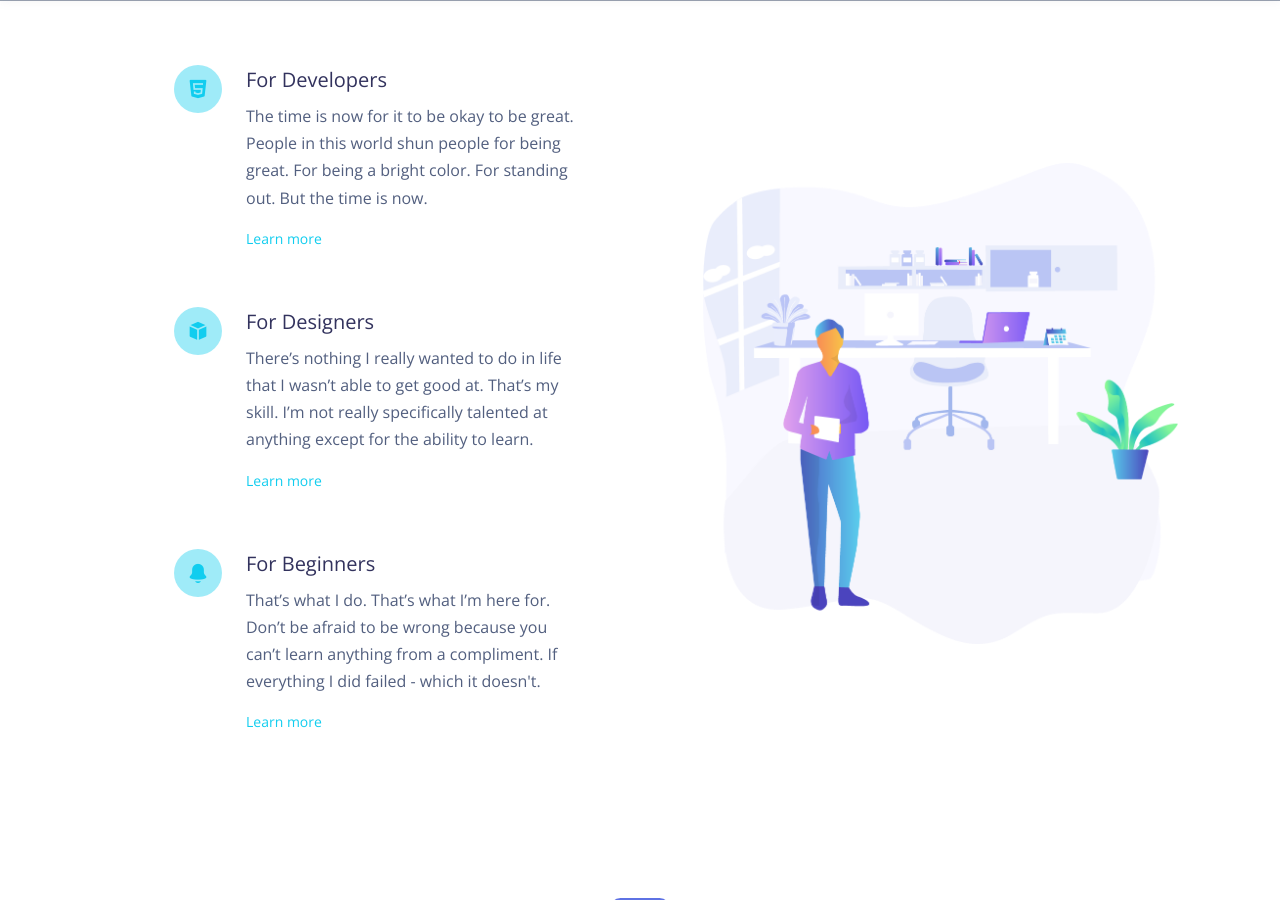
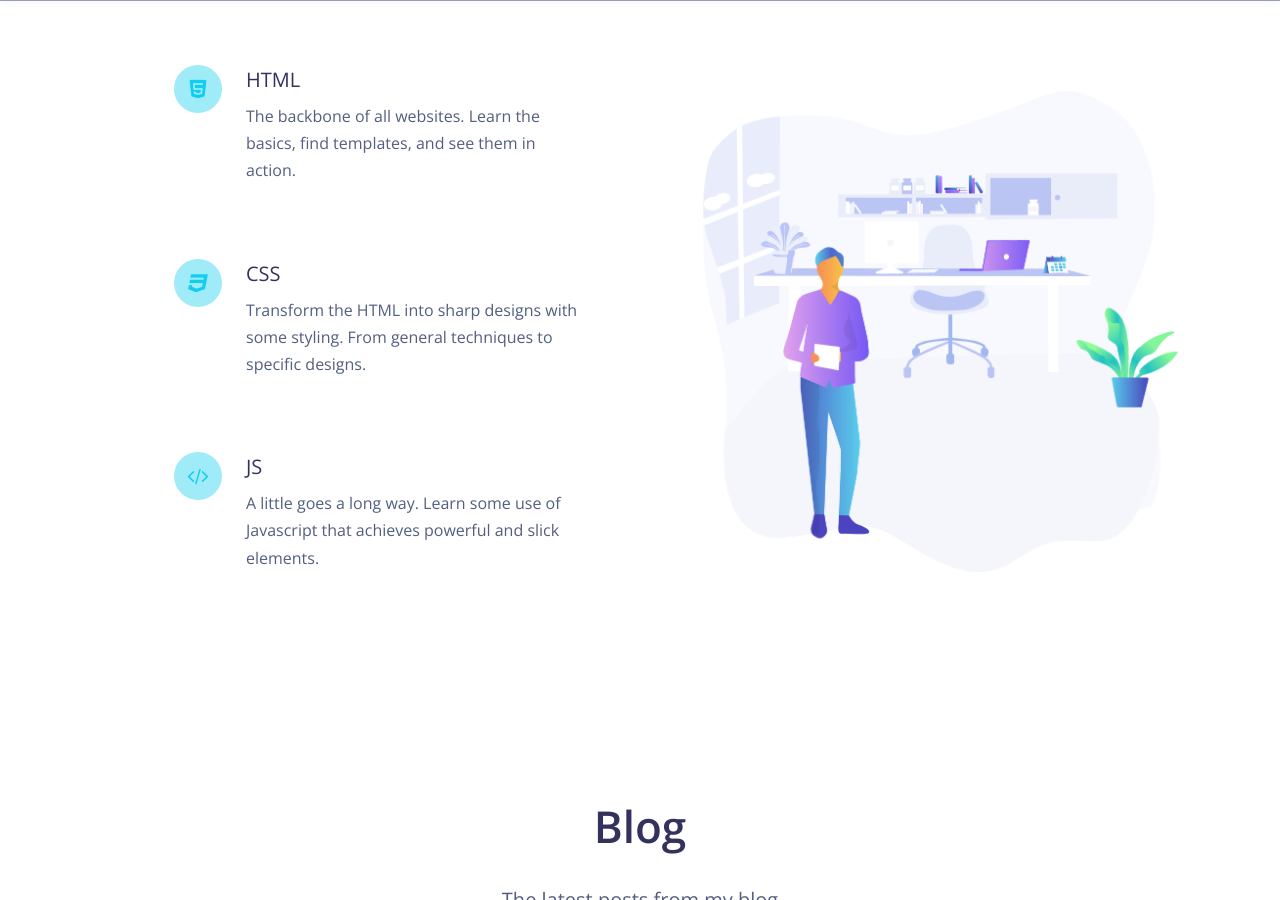
Before and after one commit to wtmadaj/DevSolitude, a Jekyll site: the page built from index.html, in a window 1280 px wide and 900 px high, scrolled down 923 px. Built offline with Jekyll 4.4.1, drawn with Linux system fonts in a browser that asks for light colours; nearby versions of some CDN libraries; some of the changed text lies outside the part shown.

Commit message:
Removed pricing page from nav. Updated text and elements on homepage files

```diff
--- a/_data/settings.yml
+++ b/_data/settings.yml
@@ -41,8 +41,6 @@ menu_settings:
         icon: ni-books text-primary
     - title: 'Features'
       url: '/features'
-    - title: Pricing
-      url: /pricing
     - title: 'Blog'
       url: /blog
     - title: 'About'
--- a/_includes/home-sample.html
+++ b/_includes/home-sample.html
@@ -5,7 +5,7 @@
       <div class="row">
         <div class="col-lg-5 col-md-7 mr-auto text-left d-flex justify-content-center flex-column">
           <h3 class="display-3">Dev Solitude</h3>
-          <p class="lead mt-0">Your place to learn web development stuff.</p>
+          <p class="lead mt-0">My place to experiment and do what I love. Your place to learn from it.</p>
           <br>
           <div class="buttons">
             <a href="/blog" class="btn btn-primary">
@@ -27,43 +27,47 @@
               <i class="ni ni-html5 text-info"></i>
             </div>
             <div class="description pl-4">
-              <h5 class="title">For Developers</h5>
-              <p>The time is now for it to be okay to be great. People in this world shun people for being great. For being a bright color. For standing out. But the time is now.</p>
-              <a href="#" class="text-info">Learn more</a>
+              <h5 class="title">HTML</h5>
+              <p>The backbone of all websites. Learn the basics, find templates, and see them in action.</p>
+              <!--<a href="#" class="text-info">Learn more</a> Link this to an HTML section? or blogs tagged with html -->
             </div>
           </div>
           <div class="info info-horizontal info-hover-primary">
             <div class="icon icon-shape icon-shape-info rounded-circle text-white">
-              <i class="ni ni-app text-info"></i>
+              <i class="fa fa-css3 text-info"></i>
             </div>
             <div class="description pl-4">
-              <h5 class="title">For Designers</h5>
-              <p>There’s nothing I really wanted to do in life that I wasn’t able to get good at. That’s my skill. I’m not really specifically talented at anything except for the ability to learn.</p>
-              <a href="#" class="text-info">Learn more</a>
+              <h5 class="title">CSS</h5>
+              <p>Transform the HTML into sharp designs with some styling. From general techniques to specific designs.</p>
+              <!--<a href="#" class="text-info">Learn more</a> Link this to a CSS section? -->
             </div>
           </div>
           <div class="info info-horizontal info-hover-primary">
             <div class="icon icon-shape icon-shape-info rounded-circle text-white">
-              <i class="ni ni-bell-55 text-info"></i>
+              <i class="fa fa-code text-info"></i>
             </div>
             <div class="description pl-4">
-              <h5 class="title">For Beginners</h5>
-              <p>That’s what I do. That’s what I’m here for. Don’t be afraid to be wrong because you can’t learn anything from a compliment. If everything I did failed - which it doesn't.</p>
-              <a href="#" class="text-info">Learn more</a>
+              <h5 class="title">JS</h5>
+              <p>A little goes a long way. Learn some use of Javascript that achieves powerful and slick elements.</p>
+              <!--<a href="#" class="text-info">Learn more</a> Link this to a JS section? -->
             </div>
           </div>
         </div>
+        <!--TODO: Make a progression image? HTML > CSS > JS -->
         <div class="col-lg-6 col-10 mx-md-auto">
           <img class="ml-lg-5" src="{{ '/assets/img/ill/ill.png' | relative_url }}" width="100%">
         </div>
       </div>
     </div>
   </div>
+<!-- Hiding, but keeping for style ref
   <div class="section features-1">
     <div class="container">
       <div class="row">
         <div class="col-md-8 mx-auto text-center">
           <span class="badge badge-primary badge-pill mb-3">Insight</span>
+          <span class="badge badge-info badge-pill mb-3">Insight</span>
+          <span class="badge badge-success badge-pill mb-3">Insight</span>
           <h3 class="display-3">Full-Funnel Social Analytics</h3>
           <p class="lead">The time is now for it to be okay to be great. For being a bright color. For standing out.</p>
         </div>
@@ -108,7 +112,10 @@
       </div>
     </div>
   </div>
-  <br><br>
+ -->
+  <!--<br><br>-->
+
+<!--Hiding pricing section. Unneeded, but may ref for styling
   <section class="pricing-5 fullWidth" id="pricing-6" style="background-image: url('{{ '/assets/img/ill/bg_pricing5.svg' | relative_url }}');">
     <div class="container pt-5">
       <div class="row">
@@ -243,3 +250,4 @@
       </div>
     </div>
   </section>
+-->
--- a/index.html
+++ b/index.html
@@ -1,7 +1,7 @@
 ---
 title: Home
 layout: default
-description: Use the Argon Jekyll theme to build a landing page, blog or complete website.
+description: A website and blog about web design and development tips, tricks, and more.
 featured_image: /assets/img/social.jpg
 ---
 
@@ -13,7 +13,7 @@ featured_image: /assets/img/social.jpg
     <div class="row">
         <div class="col-md-8 text-center mx-auto">
             <h3 class="display-2">Blog</h3>
-            <p class="lead pb-5">The latest posts from our blog</p>
+            <p class="lead pb-5">The latest posts from my blog</p>
         </div>
     </div>
 
@@ -30,7 +30,7 @@ featured_image: /assets/img/social.jpg
         <div class="row">
           <div class="col-lg-10 mx-auto text-center pt-4">
             <h2 class="display-2">Blog</h2>
-            <h2 class="lead pl-5 pr-5 pb-3 text-center">The latest posts from our blog</h2>
+            <h2 class="lead pl-5 pr-5 pb-3 text-center">The latest posts from my blog</h2>
           </div>
         </div>
       </div>
@@ -48,7 +48,7 @@ featured_image: /assets/img/social.jpg
         <div class="row">
           <div class="col-lg-10 mx-auto text-center pt-4">
             <h2 class="display-2">Blog</h2>
-            <h2 class="lead pl-5 pr-5 pb-3 text-center">The latest posts from our blog</h2>
+            <h2 class="lead pl-5 pr-5 pb-3 text-center">The latest posts from my blog</h2>
           </div>
         </div>
       </div>
@@ -66,7 +66,7 @@ featured_image: /assets/img/social.jpg
         <div class="row">
           <div class="col-lg-10 mx-auto text-center pt-4">
             <h2 class="display-2">Blog</h2>
-            <h2 class="lead pl-5 pr-5 pb-3 text-center">The latest posts from our blog</h2>
+            <h2 class="lead pl-5 pr-5 pb-3 text-center">The latest posts from my blog</h2>
           </div>
         </div>
       </div>
```
